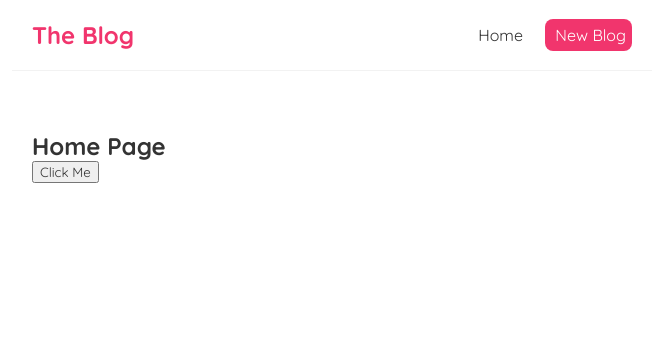
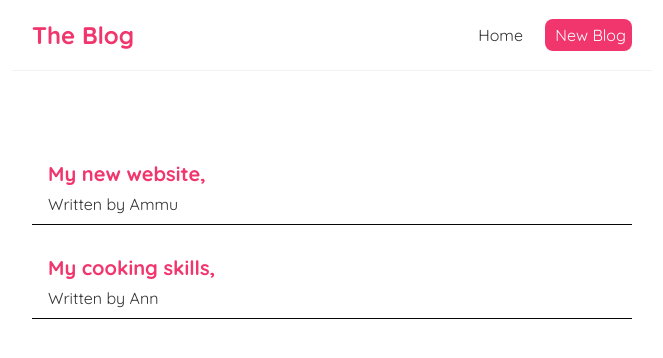
Before and after one commit to Angelinamathew/Blog, a React (Create React App) app: page / in a window 1280 px wide. Shown: the top 358 px of the page, without its empty margins (308-971 px from the left). Built offline with nearby package versions, Linux system fonts and the light colour scheme.

Commit message:
Added hard coded blog

```diff
--- a/src/Home.js
+++ b/src/Home.js
@@ -1,15 +1,29 @@
-const Home = () => {
+import { useState } from "react";
 
-const handleClick =() =>{
-    console.log("hello World!");
-}
+const Home= () => {
+    const[blogs, setBlogs] = useState([
+        {title: 'My new website,', body: 'I am really excited....', author: 'Ammu', id:1},
+        {title: 'My cooking skills,', body: 'I am really excited....', author: 'Ann', id:2}
+
+    ])
+
     return (
         <div className="home">
-            <h2>Home Page</h2>
-            <button onClick={handleClick}>Click Me</button>
+            {blogs.map((blog) => (
+                <div className="blog-preview" key= {blog.id}>
+                    <h2> {blog.title} </h2>
+                    <p>Written by {blog.author}</p>
+                </div>
+            ))}
+
+
+
+
         </div>
 
      );
-}
+    }
+
+
 
 export default Home;
--- a/src/index.css
+++ b/src/index.css
@@ -33,3 +33,17 @@
   margin: 40px auto;
   padding: 20px;
 }
+.blog-preview {
+  padding: 10px 16px;
+  margin: 20px 0px;
+  border-bottom: 1px solid #070606;
+}
+.blog-preview:hover{
+  box-shadow: 1px 3px 5px rgba(0,0,0,0.1);
+
+}
+.blog-preview h2{
+  font-size: 20px;
+  color: #f1356d;
+  margin-bottom: 8px;
+}
```
